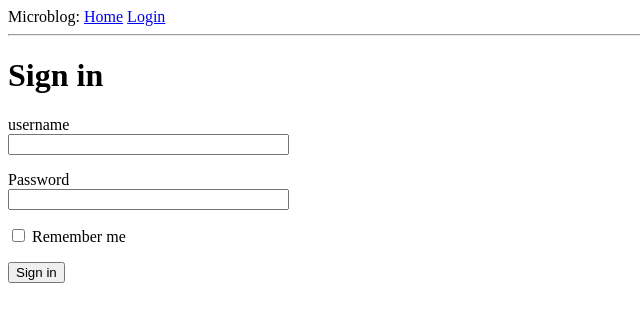
After one commit to raferti/flask_migel, a Flask app: page /login in a window 1280 px wide. The commit adds this page. Shown: the top 322 px of the page, without its empty margins (0-640 px from the left). Run offline with Flask 2, Linux system fonts and the light colour scheme.

Commit message:
Add login forms Add validation login forms Add secret_key Add error message Add configiration file for flask app Update links for view(routes.py) his now used {{ url_for }}

```diff
--- a/app/__init__.py
+++ b/app/__init__.py
@@ -1,5 +1,8 @@
 from flask import Flask
+from config import Config
+
 
 app = Flask(__name__)
+app.config.from_object(Config)
 
 from app import routes
--- /dev/null
+++ b/app/forms.py
@@ -0,0 +1,11 @@
+from flask_wtf import FlaskForm
+from wtforms import StringField, PasswordField, BooleanField, SubmitField
+from wtforms.validators import DataRequired
+
+
+class LoginForm(FlaskForm):
+    # Валидатор DataRequired проверяет, что поле не отправлено пустым
+    username = StringField('username', validators=[DataRequired()])
+    password = PasswordField('Password', validators=[DataRequired()])
+    remember_me = BooleanField('Remember me')
+    submit = SubmitField('Sign in')
--- a/app/routes.py
+++ b/app/routes.py
@@ -1,6 +1,7 @@
 # -*- coding: utf-8 -*-
 from app import app
-from flask import render_template
+from flask import render_template, flash, redirect, url_for
+from app.forms import LoginForm
 
 
 # Декоратор изменяет функцию, которая следует за ней.
@@ -23,3 +24,24 @@ def index():
     # Jinja2 заменяет блоки {{...}} соответствующими значениями,
     # заданными аргументами, указанными в вызове render_template()
     return render_template('index.html', title='Home', user=user, posts=posts)
+
+
+@app.route('/login', methods=['POST', 'GET'])
+def login():
+    form = LoginForm()
+    # validate_on_submit() выполняет всю обработку формы
+    # Когда отправляется POST запрос при нажатии кнопки submit,
+    # validate_on_submit() собирает все данные, запускает все валидаторы,
+    # прикрепленные к полям, и если все в порядке, вернет True,
+    # сообща что данные действительны и могут быть обработаны приложением.
+    # Но если хотя бы одно поле не подтвердит проверку, функция вернет False,
+    # и это приведет к тому, что форма будет возвращена пользователю,
+    # например, в случае запроса GET.
+    if form.validate_on_submit():
+        # flash() — полезный способ показать сообщение пользователю.
+        # при вызове flash(), Flask сохраняет сообщение, но
+        # для показа сообщений необходимо еще доработать шаблон
+        flash('Login requested for user {} remember_me{} '.format(
+            form.username.data, form.remember_me.data))
+        return redirect('index')
+    return render_template('login.html', title='Sign in', form=form)
--- a/app/templates/base.html
+++ b/app/templates/base.html
@@ -7,7 +7,27 @@
       {% endif %}
     </head>
     <body>
-        <div>Microblog: <a href="/index">Home</a></div>
+        <div>Microblog: <a href="{{ url_for('index') }}">Home</a>
+        <a href="{{ url_for('login') }}">Login</a>
+        </div>
+        <!--Конструкция with, чтобы назначить результат-->
+        <!--вызова get_flashed_messages()-->
+
+        <!--get_flashed_messages() поступает из Flask и возвращает список всех-->
+        <!--сообщений, которые были зарегистрированы в flash() ранее.-->
+
+        <!--Условие, которое следует, проверять имеет ли сообщение -->
+        <!--контент, и только в этом случае делать его ввыод -->
+
+            {% with messages = get_flashed_messages() %}
+                {% if messages %}
+                    <ul>
+                        {% for message in messages %}
+                            <li>{{ message }}</li>
+                        {% endfor %}
+                    </ul>
+                {% endif %}
+            {% endwith %}
         <hr>
             {% block content %}
 
--- /dev/null
+++ b/app/templates/login.html
@@ -0,0 +1,37 @@
+{% extends 'base.html' %}
+
+{% block content %}
+    <h1>Sign in</h1>
+
+    <form action="" method="post" novalidate>
+        <!--Аргумент шаблона form.hidden_tag()создает скрытое поле, -->
+        <!--содержащее токен, используемый для защиты формы от атак CSRF. -->
+        <!--Все, что вам нужно сделать, чтобы форма была защищена, — это -->
+        <!--включить это скрытое поле и определить переменную SECRET_KEY -->
+        <!--в конфигурации Flask-->
+        {{ form.hidden_tag() }}
+        <p>
+            {{ form.username.label }}<br>
+            {{ form.username(size=32) }}
+
+            <!--все поля, имеющие прикрепленные проверяющие -->
+            <!--элементы, будут иметь сообщения об ошибках, -->
+            <!--добавляемые в form.<field_name>.errors-->
+            {% for error in form.username.errors %}
+                <span style="color: red;"> {{ error }} </span>
+            {% endfor %}
+        </p>
+        <p>
+            {{ form.password.label }}<br>
+            {{ form.password(size=32) }}
+
+            {% for error in form.password.errors %}
+                <span style="color: red;"> {{ error }} </span>
+            {% endfor %}
+
+        </p>
+        <p>{{ form.remember_me() }} {{ form.remember_me.label }}</p>
+        <p>{{ form.submit() }}</p>
+    </form>
+
+{% endblock %}
--- /dev/null
+++ b/config.py
@@ -0,0 +1,5 @@
+import os
+
+
+class Config(object):
+    SECRET_KEY = 'super_secret_key'
```
